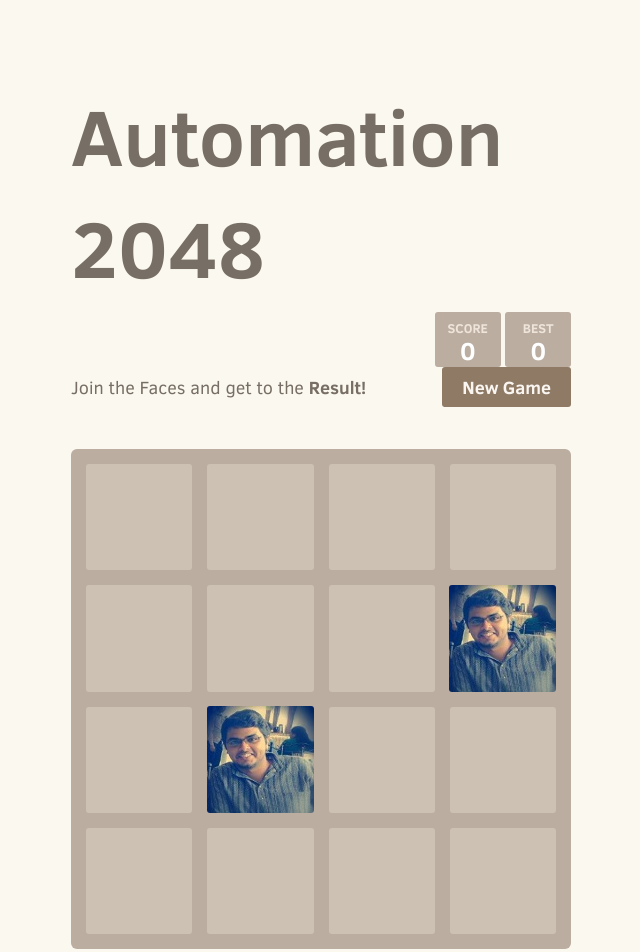
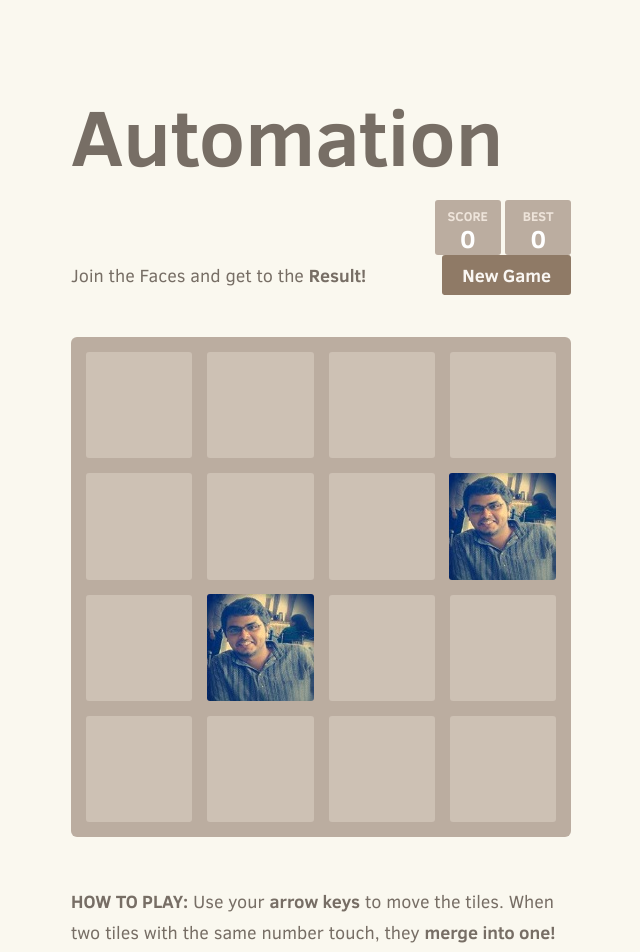
Before and after one commit to SomuReddy/SomuReddy.github.io, a plain HTML site: page index.html in a window 1280 px wide. Shown: the top 952 px of the page, without its empty margins (319-959 px from the left). Drawn offline with Linux system fonts and the light colour scheme.

Commit message:
Index
Change in title

```diff
--- a/index.html
+++ b/index.html
@@ -19,7 +19,7 @@
 <body>
   <div class="container">
     <div class="heading">
-      <h1 class="title">Automation 2048</h1>
+      <h1 class="title">Automation</h1>
       <div class="scores-container">
         <div class="score-container">0</div>
         <div class="best-container">0</div>
```
